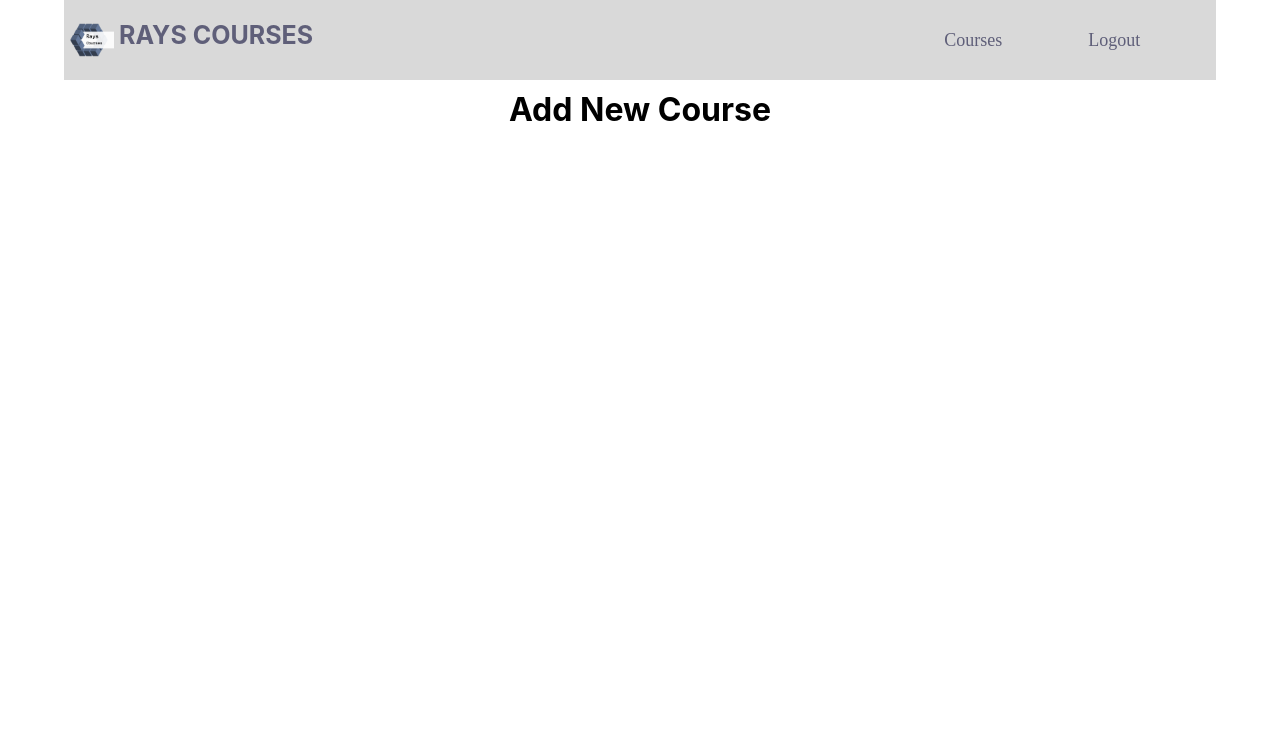
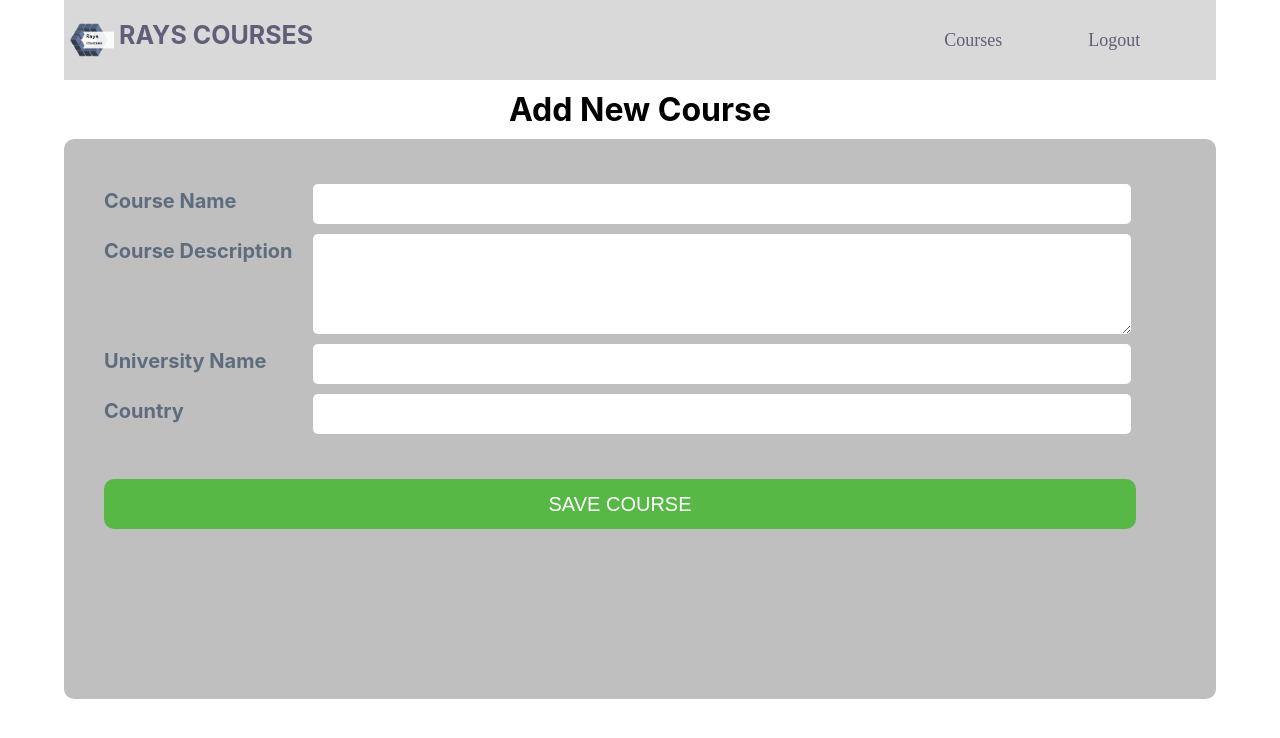
Before and after one commit to lakruone/Rays-Courses---Frontend-ReactJS, a React app: page /admin/add-new in a window 1280 px wide. Shown: the top 738 px of the page. Built offline with nearby package versions, Linux system fonts and the light colour scheme; sample sign-in values are in the browser's storage.

Commit message:
add new course completed

```diff
--- a/src/components/course/course.css
+++ b/src/components/course/course.css
@@ -7,6 +7,7 @@
     margin: 10px;
     box-sizing: border-box;
     cursor: pointer;
+    position: relative;
 }
 
 .Course:hover,
@@ -17,4 +18,32 @@
 .Description {
     margin: 16px 0;
     color: #333333;
+    margin-bottom: 50px;
 }
+
+
+.delete-course {
+  width: 80%;
+  margin-left: 10px;
+  position: absolute;
+  bottom: 5px;
+}
+
+.delete-course-btn {
+  font-size: 15px;
+  line-height: 1.2;
+  color: #B8240D;
+  text-transform: uppercase;
+  width: 100%;
+  height: 50px;
+  border-radius: 10px;
+  border-style: solid;
+  border-color: #B8240D;
+  padding: 0 25px;
+
+}
+
+.delete-course-btn:hover {
+  background: #B8240D;
+  color: #fff;
+}
--- a/src/components/course/course.js
+++ b/src/components/course/course.js
@@ -10,6 +10,13 @@ const course = (props) => (
         <div className="Info">
             <div className="Description">{props.description}</div>
         </div>
+
+        <div className="delete-course">
+          <button type="submit" className="delete-course-btn" onClick={props.clicked}>
+            DELETE COURSE
+          </button>
+        </div>
+
     </article>
 );
 
--- a/src/containers/admin/dashboard/dashboard.css
+++ b/src/containers/admin/dashboard/dashboard.css
@@ -24,6 +24,8 @@ h1 {
   padding-top: 20px;
   margin-bottom: 10px;
 }
+
+
 
 .add-new-btn {
   font-size: 15px;
--- a/src/containers/admin/dashboard/dashboard.js
+++ b/src/containers/admin/dashboard/dashboard.js
@@ -38,7 +38,6 @@ class Dashboard extends Component {
          this.setState({
            courses:res.data.result
          });
-         console.log(this.state.courses);
        });
      }
 
@@ -46,6 +45,20 @@ class Dashboard extends Component {
 
   HandleNewCourse = (event) => {
     this.props.history.push('/admin/add-new');
+  }
+
+  HandleDeleteCourse = (courseId) => {
+    // console.log(courseId);
+    const token =this.Auth.getToken();
+
+    axios.delete('/admin/delete-course/'+courseId, {
+      headers: {
+        'Content-Type' : 'application/json',
+        'authorization' : 'bearer ' + token
+      }
+    }).then(res => {
+      console.log(res);
+    });
   }
 
   render (){
@@ -57,6 +70,7 @@ class Dashboard extends Component {
                         name={course.course_name}
                         uni={course.university_name}
                         description={course.course_description}
+                        clicked={()=>this.HandleDeleteCourse(course.course_id)}
                         />
                 );
             } );
--- /dev/null
+++ b/src/containers/admin/newCourse/newCourse.css
@@ -0,0 +1,77 @@
+.Cover {
+  background-color: #bfbfbf;
+  width: 90%;
+  margin: auto;
+  border-radius: 10px;
+  min-height: 70vh;
+  padding: 40px 80px 40px 40px;
+}
+
+.wrapper {
+  display: flex;
+  font-size: 20px;
+  color: #5D6D7E;
+
+}
+
+.Label {
+  display: flex;
+  width: 20%;
+  font-weight: bold;
+  margin-top:10px;
+}
+
+input {
+  width: 80%;
+  line-height: 1.5;
+  padding: 5px;
+  border-radius: 5px;
+  font-size: 20px;
+  color: #5D6D7E;
+  margin: 5px;
+}
+
+textarea {
+  width: 80%;
+  line-height: 1.5;
+  padding: 5px;
+  border-radius: 5px;
+  font-size: 20px;
+  color: #5D6D7E;
+  margin: 5px;
+}
+
+
+.save-course {
+  width: 100%;
+  padding-top: 20px;
+  margin-bottom: 10px;
+  margin-top: 20px;
+}
+
+.save-course-btn {
+  font-size: 20px;
+  line-height: 1.5;
+  color: #fff;
+  text-transform: uppercase;
+  width: 100%;
+  height: 50px;
+  border-radius: 10px;
+  background: #57b846;
+  padding: 0 25px;
+
+}
+
+.save-course-btn:hover {
+  background: #333333;
+}
+
+.error-message {
+  color: red;
+  font-size: 15px;
+}
+
+.success-message {
+  color: green;
+  font-size: 20px;
+}
--- a/src/containers/admin/newCourse/newCourse.js
+++ b/src/containers/admin/newCourse/newCourse.js
@@ -1,6 +1,9 @@
 import React, {Component} from 'react';
 import AuthService from '../../../auth/AuthService';
 import Navbar from '../Navbar';
+import axios from '../../../axios';
+
+import './newCourse.css';
 
 
 class NewCourse extends Component {
@@ -10,6 +13,7 @@ class NewCourse extends Component {
 
       this.state = {
           auth : true,
+          courseDetails : {}
       }
 
       this.Auth = new AuthService();
@@ -21,13 +25,122 @@ class NewCourse extends Component {
       }
   }
 
+  handleInputChange = (event) => {
+    const target = event.target;
+    const value = target.value;
+    const name = target.name;
+
+    let {courseDetails} = this.state;
+    courseDetails[name] = value;
+
+    this.setState({
+      courseDetails : courseDetails,
+      error : false
+    });
+  }
+
+
+  validateForm = () => {
+    let errors = false;
+    const {courseDetails} = this.state;
+
+    if( courseDetails.courseName===undefined || courseDetails.courseName===""
+        ||  courseDetails.courseDescription===undefined || courseDetails.courseDescription===""
+        ||  courseDetails.universityName===undefined || courseDetails.universityName===""
+        ||  courseDetails.country===undefined || courseDetails.country===""
+      ){
+        errors=true;
+      }
+
+      return errors;
+  }
+
+  saveCourse = (e) => {
+    e.preventDefault();
+
+    let errors = this.validateForm();
+
+    const {courseDetails} = this.state;
+    const token = this.Auth.getToken();
+
+    if(errors===false){
+      axios.post('/admin/add-new-course',courseDetails, {
+        headers: {
+          'Content-Type' : 'application/json',
+          'authorization' : 'bearer ' + token
+        }
+      }).then( res => {
+        console.log(res);
+        // window.location.reload();
+
+        if(res.data.msg==='success'){
+          this.setState({
+            success:true
+          });
+        }else{
+          this.setState({
+            success:false
+          });
+        }
+
+      });
+    }else{
+      this.setState({
+        error : true
+      });
+    }
+
+  }
+
+
+
   render (){
+    const {error,success} = this.state;
 
     return (
       <div>
         <Navbar auth={this.state.auth}/>
+          <h1>Add New Course</h1>
 
-        <h1>Add New Course</h1>
+            <div className="Cover">
+
+              {error &&
+              <div className="error-message">Some fields are empty </div>}
+              {success===true &&
+              <div className="success-message"> Course Added Successfully </div> }
+
+              {success===false &&
+              <div className="error-message"> Error saving the course  </div> }
+
+
+
+              <div className="wrapper">
+                <label className="Label" >Course Name</label>
+                <input type="text" onChange={this.handleInputChange}  name="courseName" />
+              </div>
+
+              <div className="wrapper">
+                <label className="Label" >Course Description</label>
+                <textarea rows="3" onChange={this.handleInputChange} name="courseDescription" />
+              </div>
+
+              <div className="wrapper">
+                <label className="Label" >University Name</label>
+                <input type="text" onChange={this.handleInputChange} name="universityName" />
+              </div>
+
+              <div className="wrapper">
+                <label className="Label" >Country</label>
+                <input type="text" onChange={this.handleInputChange} name="country" />
+              </div>
+
+              <div className="save-course">
+                <button type="submit" onClick={this.saveCourse} className="save-course-btn">
+                  Save Course
+                </button>
+              </div>
+
+            </div>
       </div>
     )
   }
```
